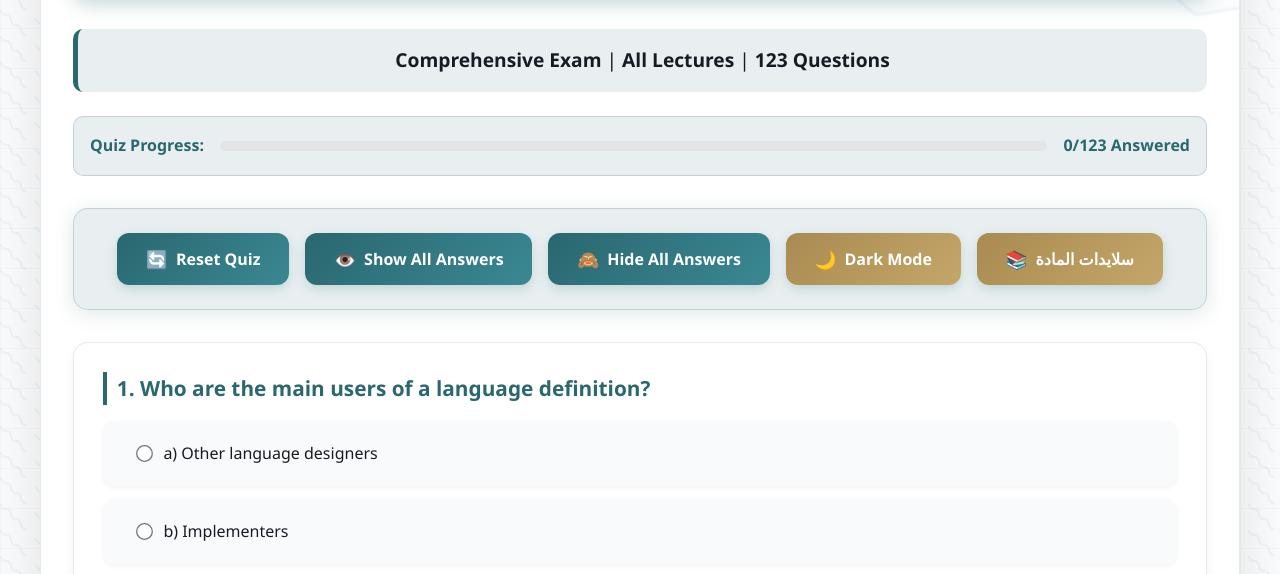
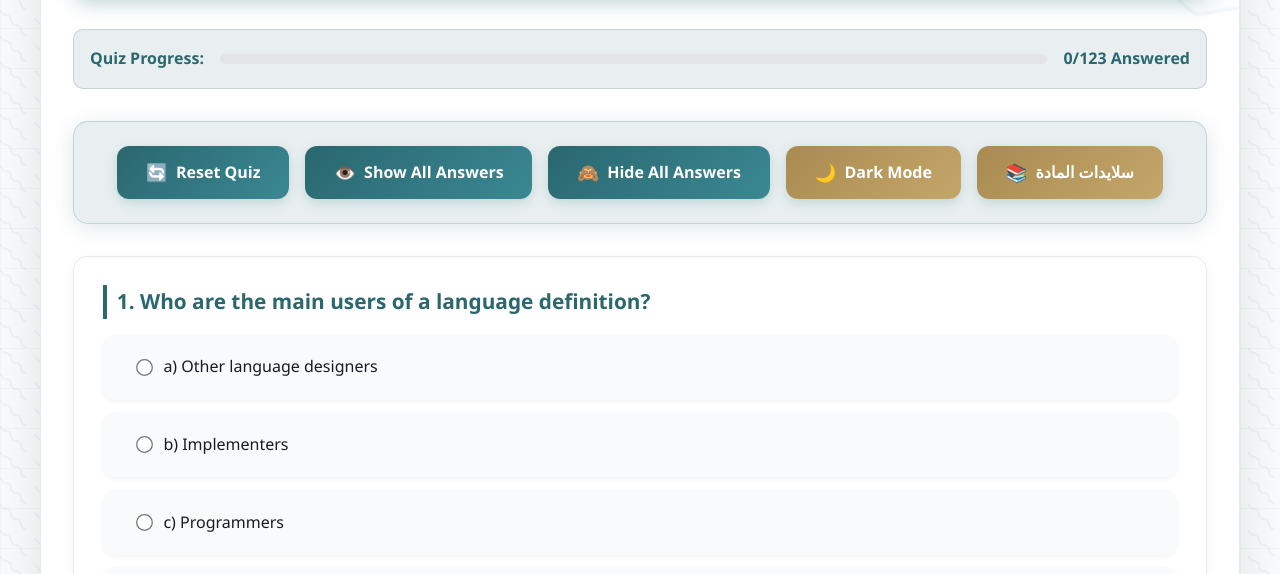
Before and after one commit to OnlineQuizes/Final-Programming-Languages, a plain HTML site: page index.html in a window 1280 px wide. Shown: the part 172-746 px from the top of the page. Drawn offline with Linux system fonts and the light colour scheme.

Commit message:
Update index.html

```diff
--- a/index.html
+++ b/index.html
@@ -963,9 +963,6 @@
             Programming Languages Final Exam
         </div>
 
-        <div class="quiz-subtitle">
-            <strong>Comprehensive Exam</strong> | <strong>All Lectures</strong> | <strong>123 Questions</strong>
-        </div>
 
         <div class="quiz-progress">
             <div class="progress-text">Quiz Progress:</div>
```
